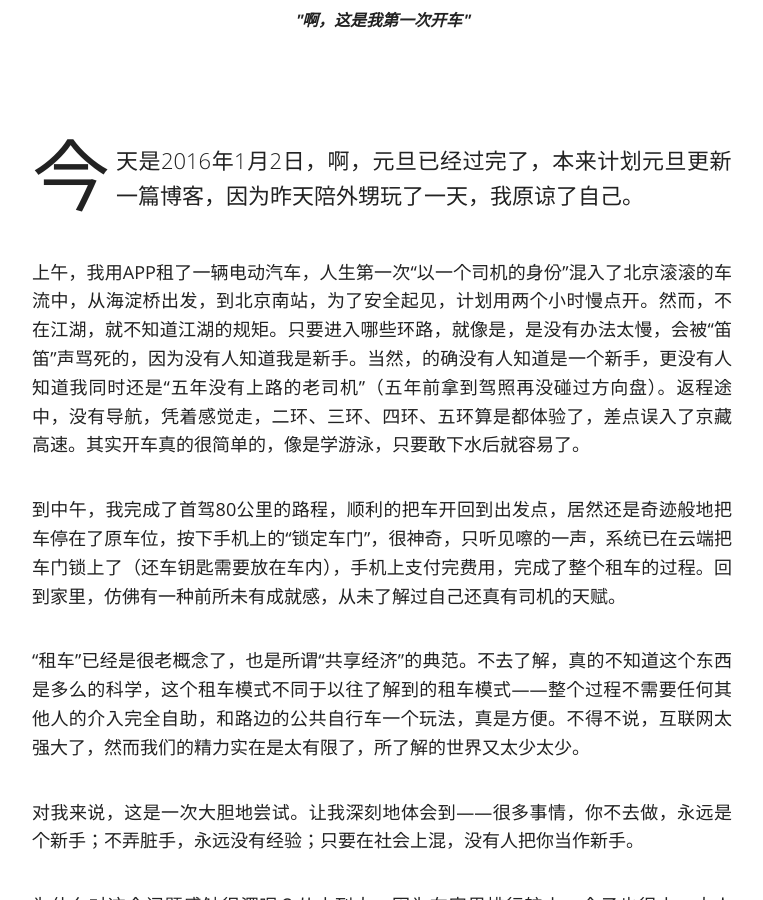
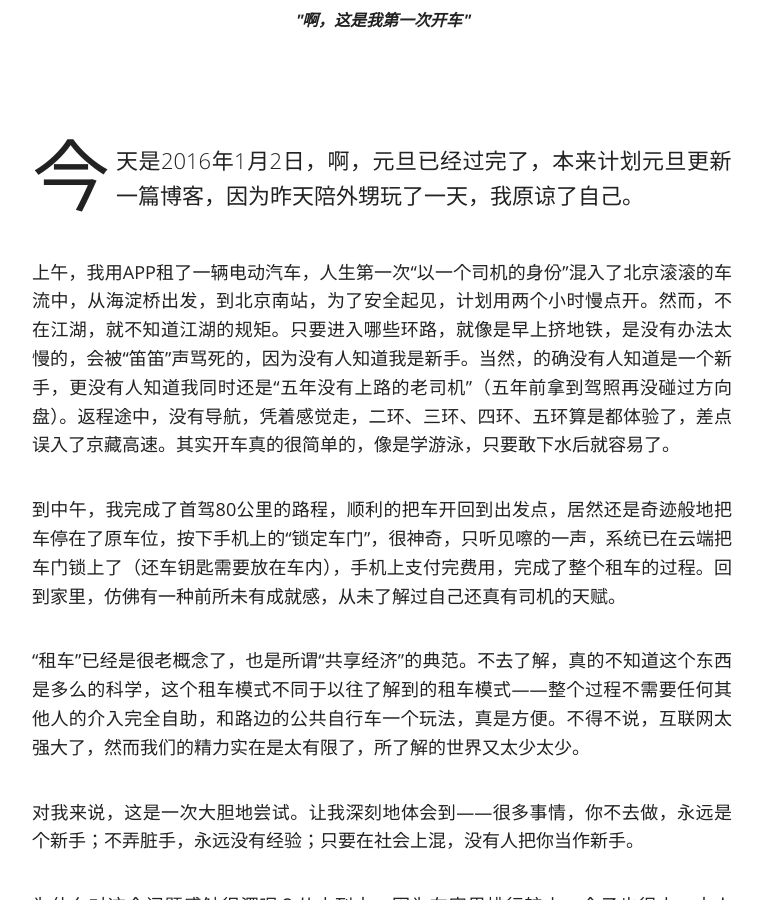
Before and after one commit to lvguanming/lvguanming.github.io, a Jekyll site: the page built from _posts/2016-01-02-first-drive.md, in a window 1280 px wide and 900 px high, scrolled down 335 px. Shown: the whole window, without its empty margins (258-1021 px from the left). Built offline with Jekyll 4.4.1, drawn with Linux system fonts in a browser that asks for light colours; nearby versions of some CDN libraries; some web fonts are replaced; comment, search, counter and statistics services are not loaded.

Commit message:
add post first-drive

```diff
--- a/_posts/2016-01-02-first-drive.md
+++ b/_posts/2016-01-02-first-drive.md
@@ -10,7 +10,7 @@ tags: Personal
 ---
 今天是2016年1月2日，啊，元旦已经过完了，本来计划元旦更新一篇博客，因为昨天陪外甥玩了一天，我原谅了自己。
 
-上午，我用APP租了一辆电动汽车，人生第一次“以一个司机的身份”混入了北京滚滚的车流中，从海淀桥出发，到北京南站，为了安全起见，计划用两个小时慢点开。然而，不在江湖，就不知道江湖的规矩。只要进入哪些环路，就像是，是没有办法太慢，会被“笛笛”声骂死的，因为没有人知道我是新手。当然，的确没有人知道是一个新手，更没有人知道我同时还是“五年没有上路的老司机”（五年前拿到驾照再没碰过方向盘）。返程途中，没有导航，凭着感觉走，二环、三环、四环、五环算是都体验了，差点误入了京藏高速。其实开车真的很简单的，像是学游泳，只要敢下水后就容易了。
+上午，我用APP租了一辆电动汽车，人生第一次“以一个司机的身份”混入了北京滚滚的车流中，从海淀桥出发，到北京南站，为了安全起见，计划用两个小时慢点开。然而，不在江湖，就不知道江湖的规矩。只要进入哪些环路，就像是早上挤地铁，是没有办法太慢的，会被“笛笛”声骂死的，因为没有人知道我是新手。当然，的确没有人知道是一个新手，更没有人知道我同时还是“五年没有上路的老司机”（五年前拿到驾照再没碰过方向盘）。返程途中，没有导航，凭着感觉走，二环、三环、四环、五环算是都体验了，差点误入了京藏高速。其实开车真的很简单的，像是学游泳，只要敢下水后就容易了。
 
 到中午，我完成了首驾80公里的路程，顺利的把车开回到出发点，居然还是奇迹般地把车停在了原车位，按下手机上的“锁定车门”，很神奇，只听见嚓的一声，系统已在云端把车门锁上了（还车钥匙需要放在车内），手机上支付完费用，完成了整个租车的过程。回到家里，仿佛有一种前所未有成就感，从未了解过自己还真有司机的天赋。
 
```
